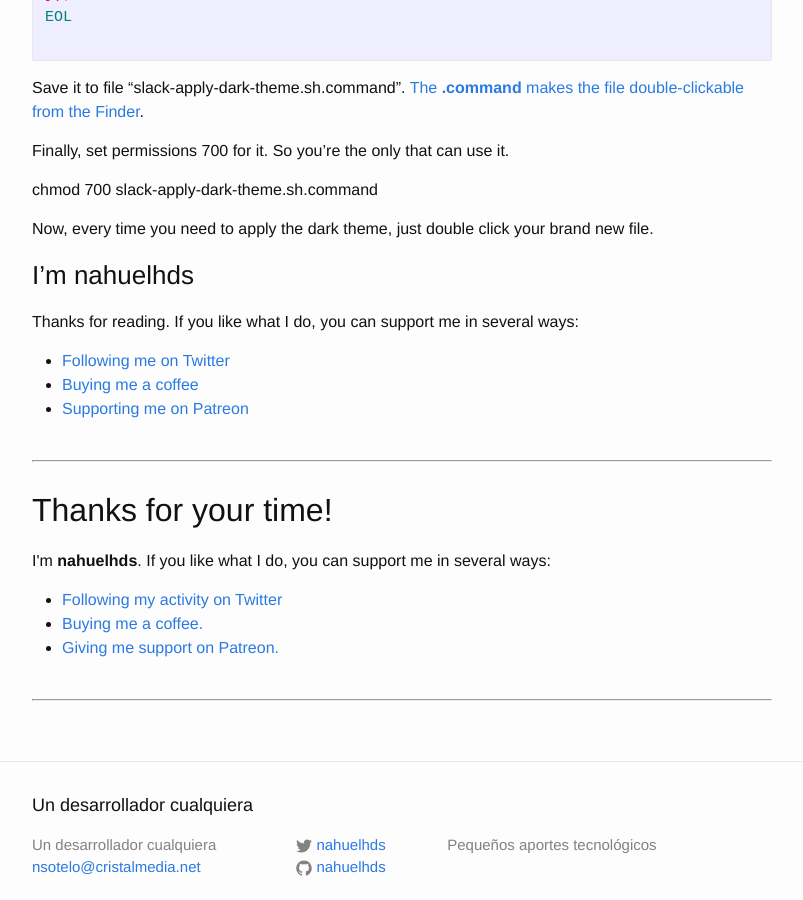
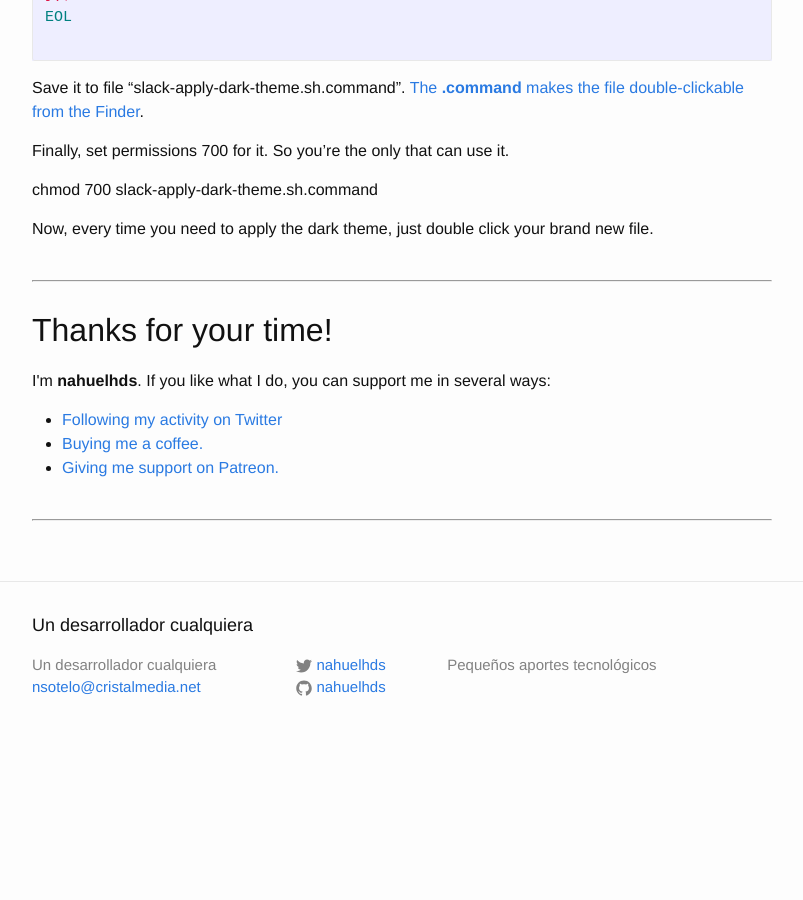
Before and after one commit to nahuelhds/nahuelhds.github.io, a Jekyll site: the page built from _posts/2018-11-22-Setup-Dark-Mode-in-Slack-on-MacOS.md, in a window 1280 px wide and 900 px high, scrolled down 2344 px. Shown: the whole window, without its empty margins (238-1041 px from the left). Built offline with Jekyll 4.4.1, drawn with Linux system fonts in a browser that asks for light colours; comment, search, counter and statistics services are not loaded; after the commit the page ends 3103 px from its top, so only the background shows below that.

Commit message:
Corrección de texto final

```diff
--- a/_posts/2018-11-22-Setup-Dark-Mode-in-Slack-on-MacOS.md
+++ b/_posts/2018-11-22-Setup-Dark-Mode-in-Slack-on-MacOS.md
@@ -101,11 +101,3 @@
 chmod 700 slack-apply-dark-theme.sh.command
 
 Now, every time you need to apply the dark theme, just double click your brand new file.
-
-### I'm nahuelhds
-
-Thanks for reading. If you like what I do, you can support me in several ways:
-
-- [Following me on Twitter](https://twitter.com/nahuelhds)
-- [Buying me a coffee](https://ko-fi.com/C0C5XC3Z)
-- [Supporting me on Patreon](https://www.patreon.com/nahuelhds)
```
